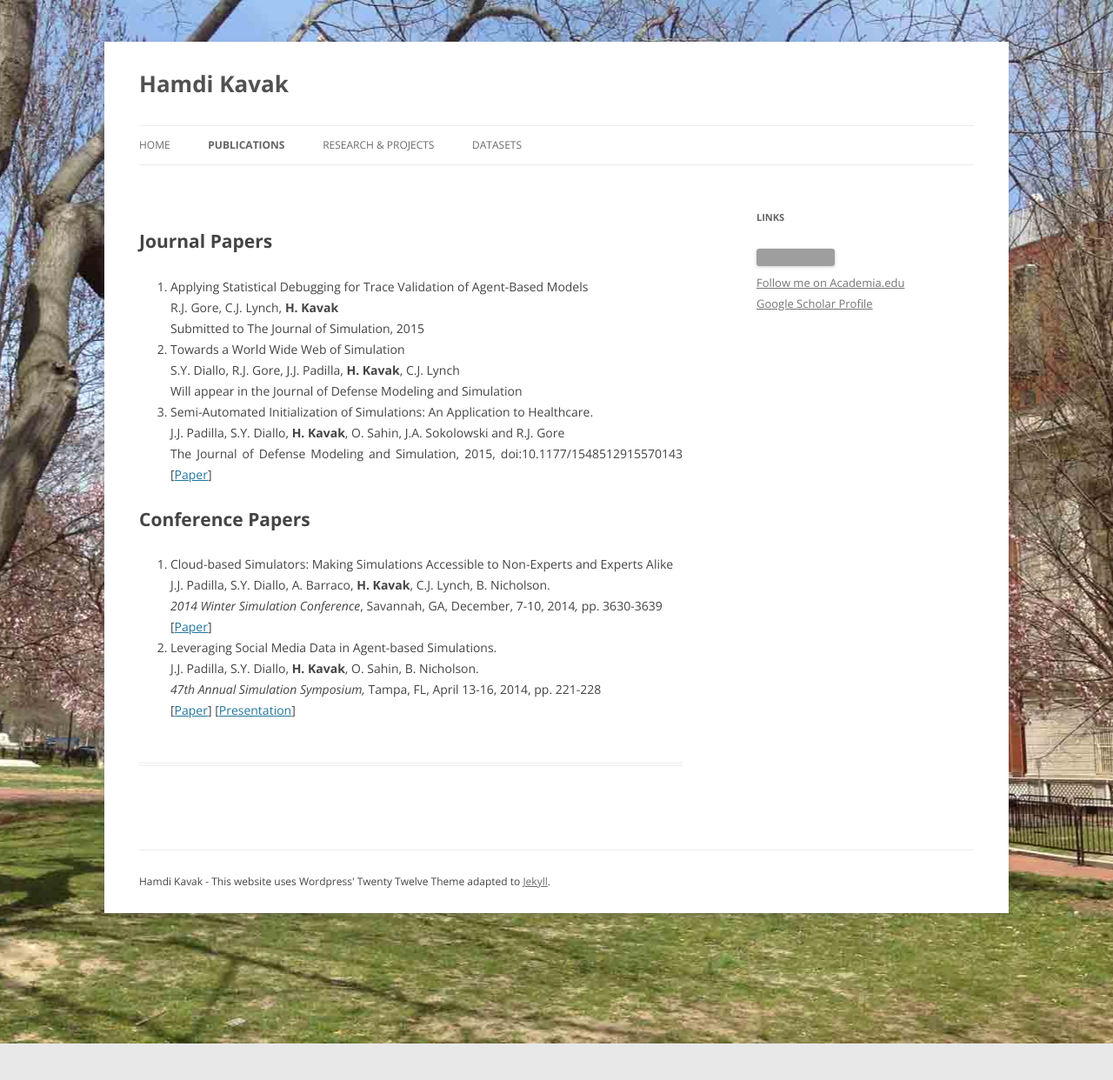
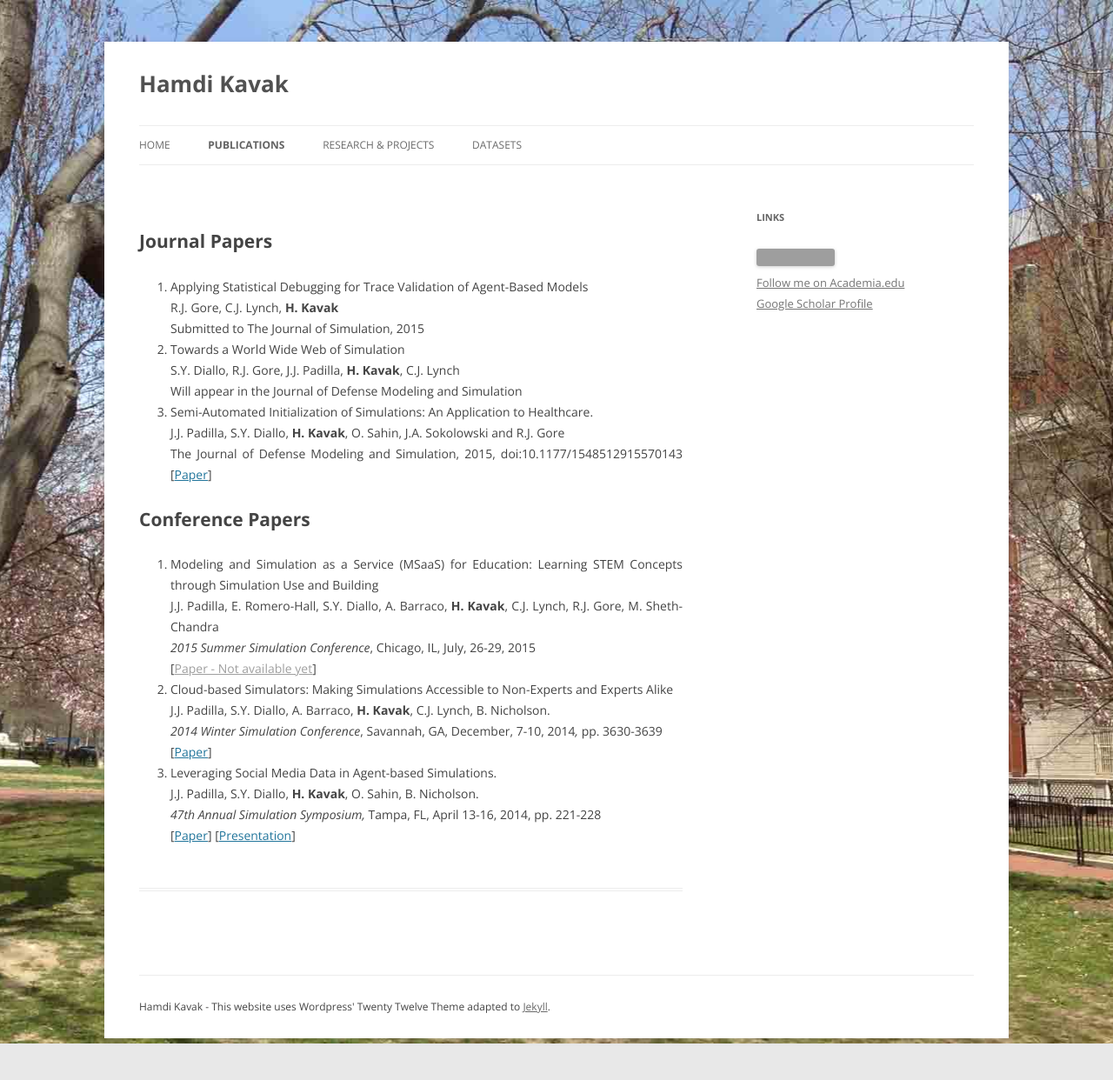
Before and after one commit to hamdikavak/hamdikavak.github.io, a Jekyll site: the page built from publications/index.html, in a window 1280 px wide. Shown: the whole page at 87% size. Built offline with Jekyll 4.4.1, drawn with Linux system fonts in a browser that asks for light colours; nearby versions of some CDN libraries; library files that are not in the unit come from our copies; grey boxes are pictures that could not be loaded.

Commit message:
Update index.html

```diff
--- a/publications/index.html
+++ b/publications/index.html
@@ -24,6 +24,11 @@ The Journal of Defense Modeling and Simulation, 2015,  doi:10.1177/1548512915570
 <h1>Conference Papers<strong><br />
 </strong></h1>
 <ol>
+  <li style="text-align: justify;">Modeling and Simulation as a Service (MSaaS) for Education: Learning STEM Concepts through Simulation Use and Building<br />
+J.J. Padilla, E. Romero-Hall, S.Y. Diallo, A. Barraco, <strong>H. Kavak</strong>, C.J. Lynch, R.J. Gore, M. Sheth-Chandra<br />
+<em>2015 Summer Simulation Conference</em>, Chicago, IL, July, 26-29, 2015<br />
+[<a title="ACM Repository" href="">Paper - Not available yet</a>]</li>
+
 <li style="text-align: justify;">Cloud-based Simulators: Making Simulations Accessible to Non-Experts and Experts Alike<br />
 J.J. Padilla, S.Y. Diallo, A. Barraco, <strong>H. Kavak</strong>, C.J. Lynch,  B. Nicholson.<br />
 <em>2014 Winter Simulation Conference</em>, Savannah, GA, December, 7-10, 2014<em>, </em>pp. 3630-3639<br />
```
